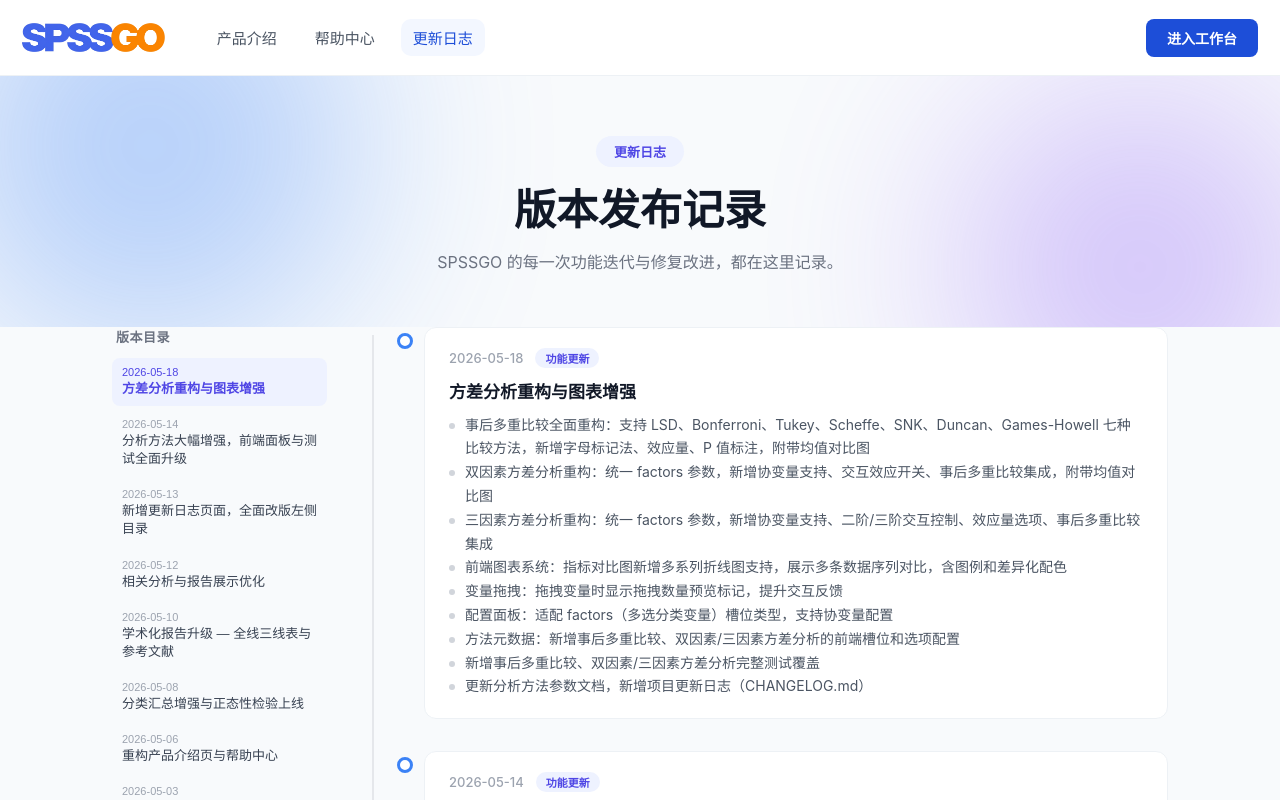
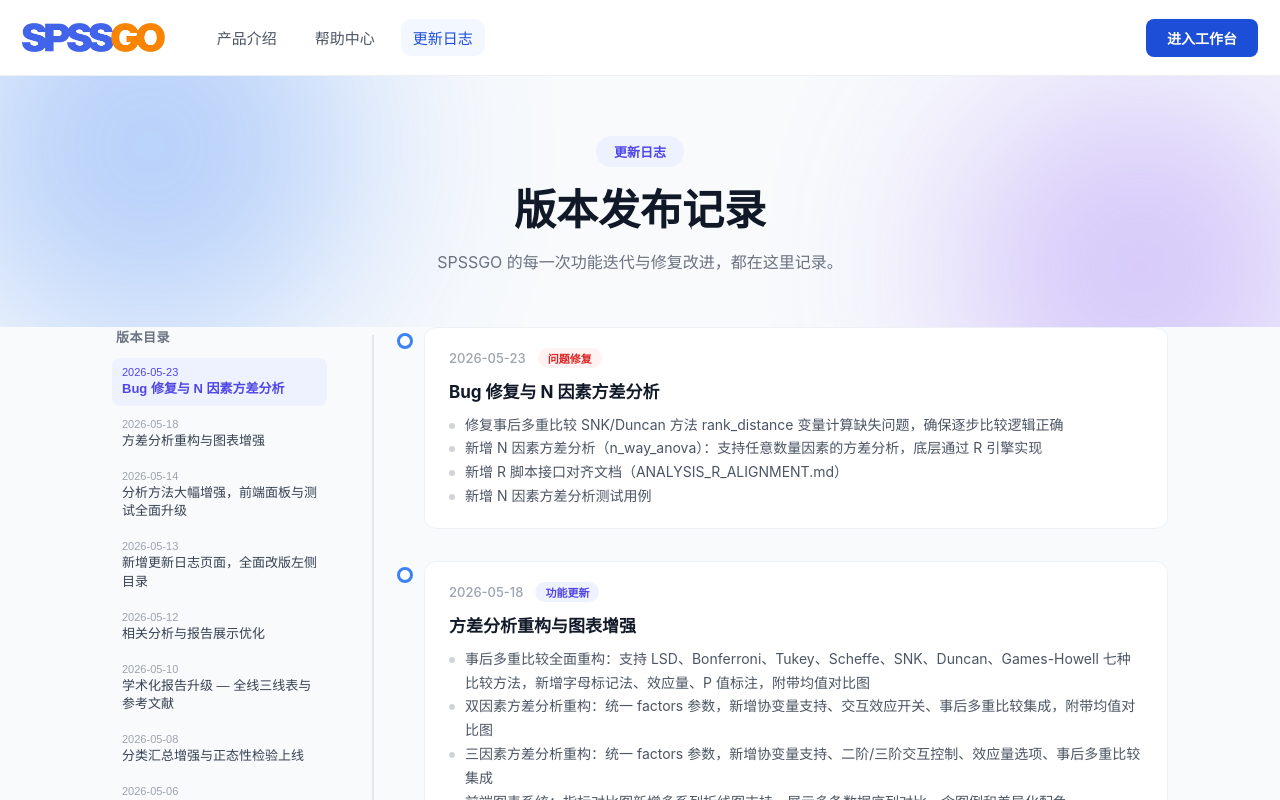
Before and after one commit to lauiiiiii/SPSSGO, a Vue app in the folder frontend/: page /changelog in a window 1280 px wide. Shown: the top 800 px of the page. Built offline with nearby package versions, Linux system fonts and the light colour scheme.

Commit message:
docs: 更新日志添加 rank_distance Bug 修复说明

```diff
--- a/frontend/src/views/ChangelogApp.vue
+++ b/frontend/src/views/ChangelogApp.vue
@@ -75,6 +75,17 @@
 import { ref, onMounted, onUnmounted } from 'vue'
 
 const changelogEntries = [
+  {
+    date: '2026-05-23',
+    type: 'fix',
+    title: 'Bug 修复与 N 因素方差分析',
+    items: [
+      '修复事后多重比较 SNK/Duncan 方法 rank_distance 变量计算缺失问题，确保逐步比较逻辑正确',
+      '新增 N 因素方差分析（n_way_anova）：支持任意数量因素的方差分析，底层通过 R 引擎实现',
+      '新增 R 脚本接口对齐文档（ANALYSIS_R_ALIGNMENT.md）',
+      '新增 N 因素方差分析测试用例',
+    ],
+  },
   {
     date: '2026-05-18',
     type: 'feat',
```
Also changed, not shown: 1 other file (tests, documents, lock files or other folders).
